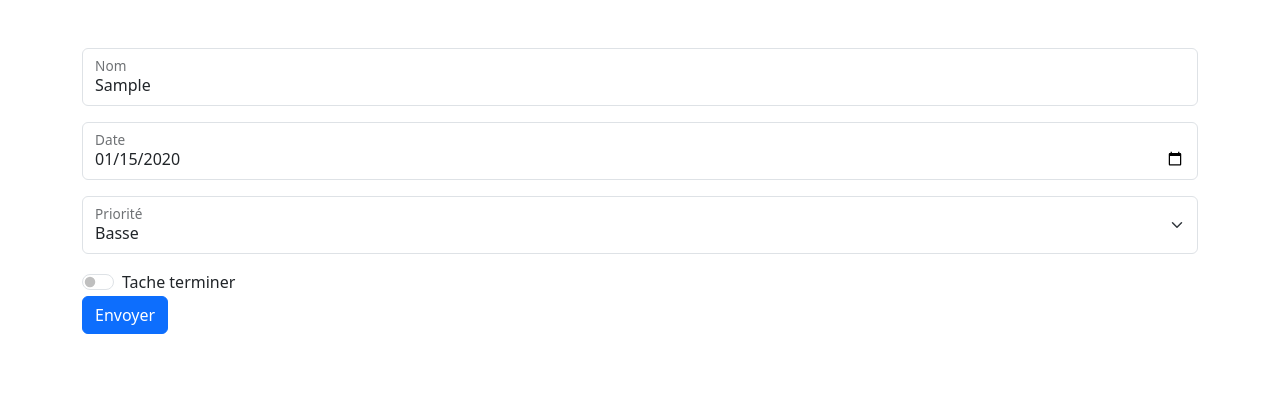
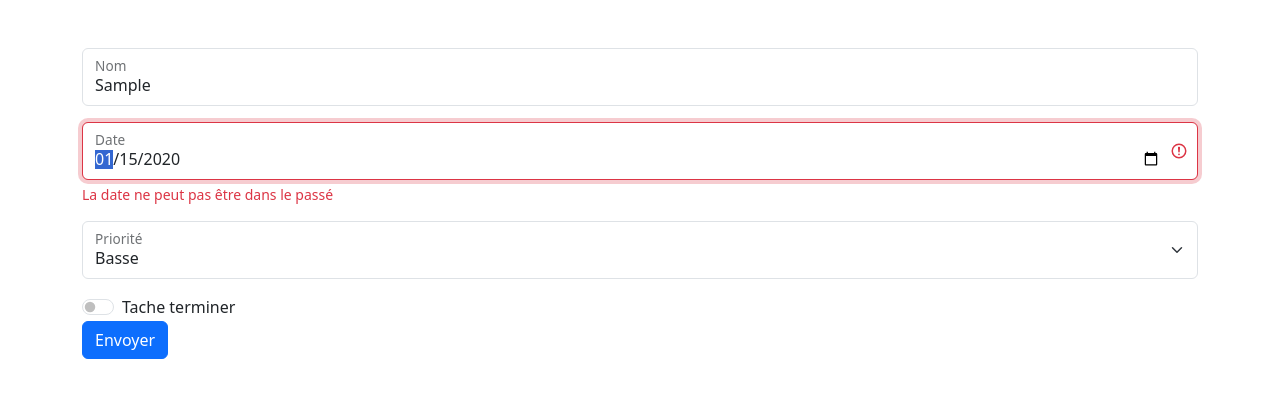
Before and after one commit to karim-dev-2023/form-react-vite-project, a React (Vite) app: page / in a window 1280 px wide. Both pictures are taken after typing "Sample", "2020-01-15" into the empty fields and a click on the button "Envoyer". Shown: the top 398 px of the page. Built offline with nearby package versions, Linux system fonts and the light colour scheme.

Commit message:
Activité 10

```diff
--- a/package.json
+++ b/package.json
@@ -13,7 +13,8 @@
     "bootstrap": "^5.3.3",
     "react": "^19.0.0",
     "react-bootstrap": "^2.10.9",
-    "react-dom": "^19.0.0"
+    "react-dom": "^19.0.0",
+    "react-hook-form": "^7.55.0"
   },
   "devDependencies": {
     "@eslint/js": "^9.21.0",
--- a/src/App.jsx
+++ b/src/App.jsx
@@ -1,33 +1,22 @@
 import "./App.css";
 import { Container, FloatingLabel, Form, Button } from "react-bootstrap";
 
-import React, { useState } from "react";
+import { useForm } from "react-hook-form";
 
 function App() {
-  const [formData, setFormData] = useState({
-    name: "",
-    date: "",
-    priority: "1",
-    taskComplete: false,
+  const { register, handleSubmit, formState: { errors } } = useForm({
+    defaultValues: {
+      priority: "1",
+    },
   });
-
-  const handleChange = (e) => {
-    const { name, value, type, checked } = e.target;
-    setFormData({
-      ...formData, // On décompose le formulaire existant pour garder toutes les valeurs
-      [name]: type === "checkbox" ? checked : value,   // On change le comportement selon le type
-    });
-  };
-
-  const handleSubmit = (e) => {
-    e.preventDefault();
-    console.log(formData);
+  const onSubmit = (data) => {
+    console.log(data);
   };
 
   return (
     <>
       <Container>
-        <Form onSubmit={handleSubmit}>
+        <Form onSubmit={handleSubmit(onSubmit)}>
           {/* Nom */}
           <FloatingLabel
             controlId="floatingName"
@@ -35,24 +24,30 @@ function App() {
             className="mb-3 mt-5"
           >
             <Form.Control
-              type="text"
-              placeholder="Rimk"
-              name="name"
-              value={formData.name}
-              onChange={handleChange}
-              required
+              {...register("name", { required: true })}
+              placeholder="Votre nom"
             />
           </FloatingLabel>
 
           {/* Date */}
           <FloatingLabel controlId="floatingdate" label="Date" className="mb-3">
             <Form.Control
-              name="date"
               type="date"
-              value={formData.date}
-              onChange={handleChange}
-              required
+              placeholder="La date"
+              {...register("date", {
+                required: "La date est obligatoire",
+                validate: (value) => {
+                  const today = new Date().toISOString().split("T")[0];
+                  return (
+                    value >= today || "La date ne peut pas être dans le passé"
+                  );
+                },
+              })}
+              isInvalid={!!errors.date}
             />
+            <Form.Control.Feedback type="invalid">
+              {errors.date?.message}
+            </Form.Control.Feedback>
           </FloatingLabel>
 
           {/* Priorité */}
@@ -63,9 +58,7 @@ function App() {
           >
             <Form.Select
               aria-label="Floating label select example"
-              name="priority"
-              value={formData.priority}
-              onChange={handleChange}
+              {...register("priority")}
             >
               <option value="1">Basse</option>
               <option value="2">Moyenne</option>
@@ -78,9 +71,7 @@ function App() {
             type="switch"
             id="custom-switch"
             label="Tache terminer"
-            name="taskComplete"
-            value={formData.taskComplete}
-            onChange={handleChange}
+            {...register("taskComplete")}
           />
 
           <Button type="submit" variant="primary">
```
Also changed, not shown: 1 other file (tests, documents, lock files or other folders).
